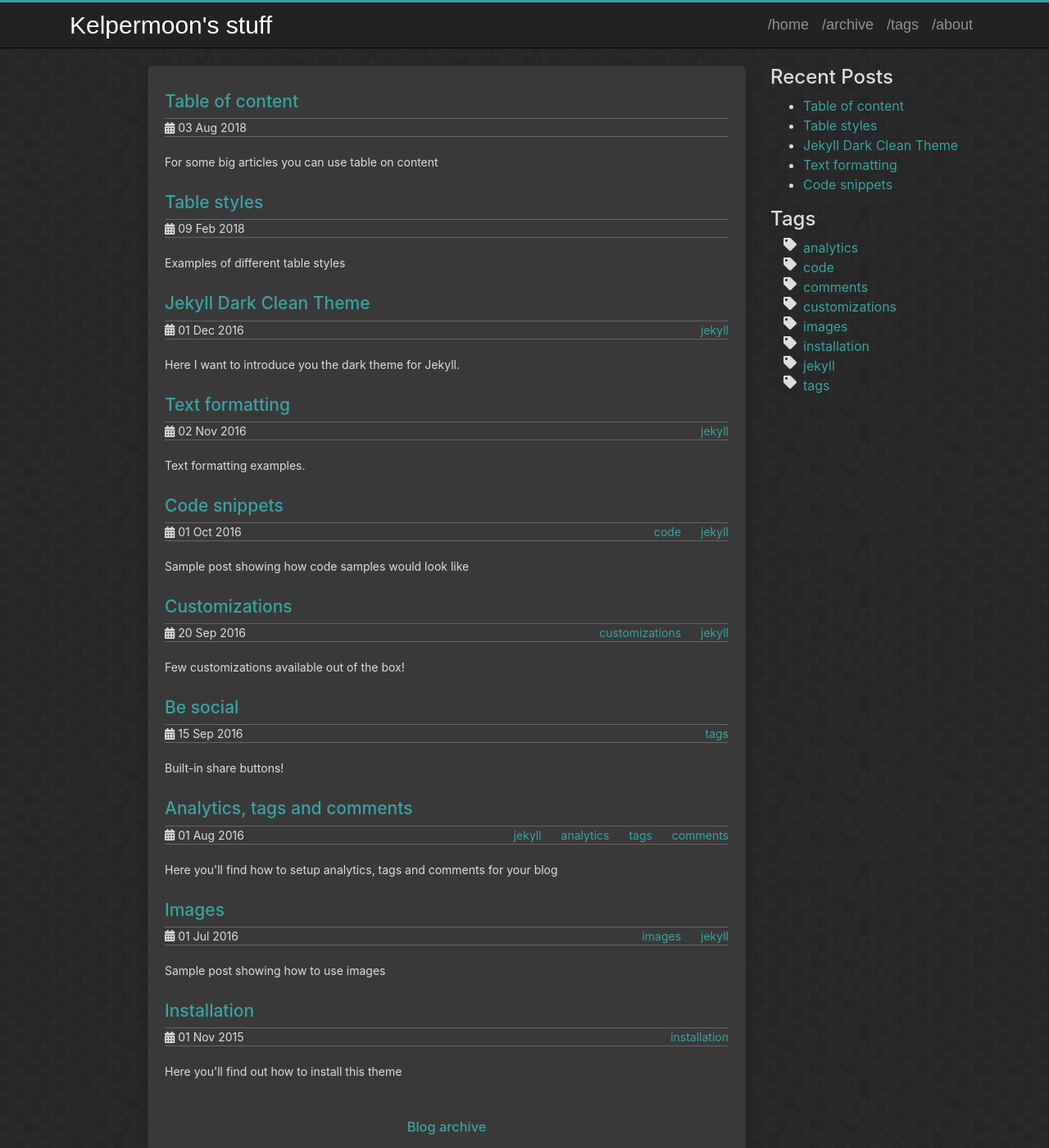
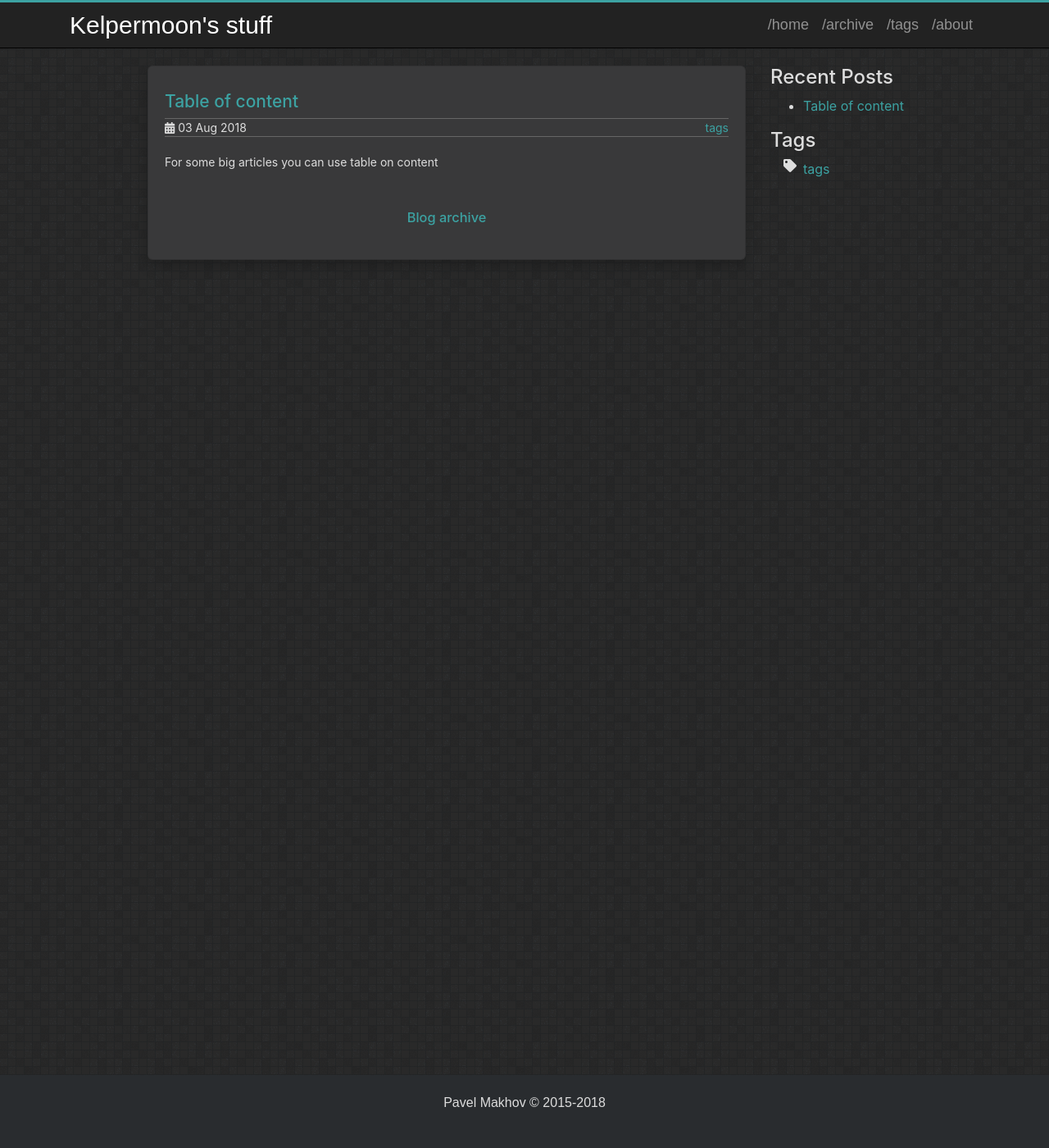
Before and after one commit to Kelpermoon/Kelpermoon.github.io, a Jekyll site: the page built from index.html, in a window 1280 px wide and 1400 px high. Shown: the whole window at 82% size. Built offline with Jekyll 4.4.1, drawn with Linux system fonts in a browser that asks for light colours.

Commit message:
doing things

```diff
--- a/_includes/footer.html
+++ b/_includes/footer.html
@@ -2,7 +2,6 @@
       <div class="container">
         <div class="footer">
           <p>{{ site.author }} &copy; {{ site.copyright }}</p>
-          {% include social.html %}
         </div>
       </div>
     </footer>
--- a/_posts/2015-11-01-installation.md
+++ /dev/null
@@ -1,34 +0,0 @@
----
-layout: post
-title: "Installation"
-date: 2015-11-01 16:25:06
-description: Here you'll find out how to install this theme
-tags:
- - installation
----
-
-## Installation
-
-If you dont't have your own blog you can clone this repository and put your articles in a `_posts` folder.
-If you already have your own blog then I think you can clone this repository and copy-paste content keeping your `_posts` folder.
-
-After you will have to set up your `_config.yml`
-
-## License
-
-The content of this theme is distributed and licensed under a [Creative Commons Attribution 4.0 License](https://creativecommons.org/licenses/by/4.0/legalcode)
-
-> This license lets others distribute, remix, tweak, and build upon your work,
-> even commercially, as long as they credit you for the original creation. This
-> is the most accommodating of licenses offered. Recommended for maximum
-> dissemination and use of licensed materials.
-
-In other words: you can do anything you want with this theme on any site, just please
-provide a link to the original theme on github.
-
-This theme includes the following files which are the properties of their
-respective owners:
-
-* js/bootstrap.min.js - [bootstrap](http://getbootstrap.com)
-* css/bootstrap.min.css - [bootstrap](http://getbootstrap.com)
-* js/jquery.min.js - [jquery](https://jquery.com)
--- a/_posts/2016-07-01-images.md
+++ /dev/null
@@ -1,46 +0,0 @@
----
-layout: post
-title: "Images"
-date: 2016-07-01 16:25:06
-tags: images jekyll
-description: Sample post showing how to use images
----
-
-## Introduction
-
-This theme supports two types of images:
-
-- inline images: ![Battery Widget]({{ '/assets/images/batWid1.png' | relative_url }})
-
-{% highlight html %}
-{% raw %}
-![Battery Widget]({{ '/assets/images/batWid1.png' | relative_url }})
-{% endraw %}
-{% endhighlight html %}
-
-- centered images with caption (optional):
-
-![img]({{ '/assets/images/deer.jpg' | relative_url }}){: .center-image }*(°0°)*
-
-{% highlight html %}
-{% raw %}
-![img]({{ '/assets/images/deer.jpg' | relative_url }}){: .center-image }*(°0°)*
-{% endraw %}
-{% endhighlight html %}
-
-You can apply your own styles to image by creating css class with style:
-
-{% highlight css %}
-.custom-image-style
-{
-/* your style */
-}
-{% endhighlight css %}
-
-And then applying your style just after the image in curly brackets with colon:
-
-{% highlight html %}
-{% raw %}
-[!image](path to image){:.custom-image-style}
-{% endraw %}
-{% endhighlight html %}
--- a/_posts/2016-08-01-analytics-tags-comments.md
+++ /dev/null
@@ -1,29 +0,0 @@
----
-layout: post
-title: "Analytics, tags and comments"
-date: 2016-08-01 16:25:06
-description: Here you'll find how to setup analytics, tags and comments for your blog
-tags:
- - jekyll
- - analytics
- - tags
- - comments
----
-
-# Analytics
-
-#### [Google Analytics](http://www.google.com/analytics/)
-
-To enable Google Analytics create an account [here](https://analytics.google.com). Then add your tracking id in `config.xml`, it should look something like `UA-********-1`
-
-#### [Yandex Metrica](http://metrica.yandex.com)
-
-To enable Yandex Metrica you need to register, create a 'counter' and then copy-paste it's code in `/_includes/yandex-metrica.html` file.
-
-# Tags
-
-To use this feature you simply will need to create a markdown file for each tag which you are using in you site in **tag** folder. To simplify this procedure there is an [/admin]({{site.baseurl}}/admin) page, which outputs the bash command which you just need to run inside **tag** folder of your site. Also don't forget to rerun it when you add a post with new tag.
-
-# Comments
-
-To enable [Disqus](http://disqus.com) register on the site and then just put your name in `_config.xml`. Comments could be switched on and off on per post basis, just put `comments: true` to enable them.
--- a/_posts/2016-09-16-be-social.md
+++ /dev/null
@@ -1,101 +0,0 @@
----
-layout: post
-title: "Be social"
-date: 2016-09-15 16:25:06
-description: Built-in share buttons!
-share: true
-tags:
- - tags
----
-
-# Social icons
-
-You can have social icons which could lead to your social profile.
-Out-of-the box it has:
-
-<ul class="social-media">
-  <li>
-    <a title="Github"
-      href="https://github.com/{{ site.social.github }}"
-      target="_blank"><i class="fab fa-github fa-2x"></i></a>
-  </li>
-  <li>
-    <a title="StackOverflow"
-      href="http://stackoverflow.com/users/1252056/{{ site.social.stackoverflow }}"
-      target="_blank"><i class="fab fa-stack-overflow fa-2x"></i></a>
-  </li>
-  <li>
-    <a title="LinkedIn"
-      href="https://www.linkedin.com/in/{{ site.social.linkedin }}"
-      target="_blank"><i class="fab fa-linkedin fa-2x"></i></a>
-  </li>
-  <li>
-    <a title="Instagram"
-      href="https://instagram.com/{{ site.social.instagram }}"
-      target="_blank"><i class="fab fa-instagram fa-2x"></i></a>
-  </li>
-  <li>
-    <a title="Last.fm"
-      href="http://lastfm.com/user/{{ site.social.lastfm }}"
-      target="_blank"><i class="fab fa-lastfm fa-2x"></i></a>
-  </li>
-  <li>
-    <a title="RSS"
-      href="{{site.url}}/{{ site.social.rss }}"
-      target="_blank"><i class="fa fa-rss fa-2x"></i></a>
-  </li>
-</ul>
-
-They could be setup in `_config.yml`.
-
-To add more icons do following steps:
-
- - choose an icon you want to use: [Font Awesome Icons](https://fortawesome.github.io/Font-Awesome/icons/)
- - add variable in `_config.yml`
- - add icon in `social.html` with check if variable exists:
-
-{% highlight html %}
-{% raw %}
-{% if site.social.rss %}
-  <li>
-    <a title="{{ site.social.<your_social_variable> }}"
-       href="{{site.url}}/{{ site.social.<your_social_variable> }}"
-       target="_blank"><font_awesome_icon></i></a>
-  </li>
-{% endif %}
-{% endraw %}
-{% endhighlight html %}
-
-
-# Share buttons
-
-This theme comes with built-in share buttons. You can see them in the bottom of this post.
-To turn them on in the header of your post add:
-
-{% highlight yml %}
-layout: post
-title: "Be sociable"
-date: 2016-05-15 16:25:06
-description: Built-in share buttons!
-share: true <-- here
-{% endhighlight yml %}
-
-If you want to disable some of them - go to **_config.yml**:
-
->_config.yml
-{:.filename}
-{% highlight yml%}
-share:
-  facebook: true
-  twitter: true
-  gplus: true
-  linkedin: true
-  pinterest: true
-  email: true
-{% endhighlight yml%}
-
-To add new buttons:
-
-1. add icon name in **_config.yml**;
-2. add section in **_includes/share.html**;
-3. add styles in **css/theme.css**.
--- a/_posts/2016-09-20-customizations.md
+++ /dev/null
@@ -1,122 +0,0 @@
----
-layout: post
-title: "Customizations"
-date: 2016-09-20 16:25:06
-description: Few customizations available out of the box!
-share: true
-tags:
- - customizations
- - jekyll
----
-
-# Accent color
-
-Accent color is color for some important elements, such as links, buttons, icons. Currently accent color is <button class="btn" style="background-color:#3CA2A2; color:#444444">#3CA2A2</button>. This theme has some more predefined colors available in **theme.scss**:
-
->theme.scss
-{:.filename}
-{% highlight scss %}
-// Several accent colors, choose one or create your own!
-$accent-color: #3CA2A2;     // original =)
-// $accent-color: #C38FD6;   velvet
-// $accent-color: #8FD6B3;   greenish
-// $accent-color: #35B4DE;   bluish
-// $accent-color: #D2E354;   yellowish
-// $accent-color: #52B54B;   green
-
-{% endhighlight %}
-
-You can use one of them (just click the button below to see accent color in action) or define your own!
-
-<button class="btn" style="background-color:#C38FD6; color:#444444">#C38FD6</button>, <button class="btn" style="background-color:#8FD6B3; color:#444444">#8FD6B3</button>, <button class="btn" style="background-color:#35B4DE; color:#444444">#35B4DE</button>, <button class="btn" style="background-color:#D2E354; color:#444444">#D2E354</button>, <button class="btn" style="background-color:#52B54B; color:#444444">#52B54B</button>.
-
-<script>
-  $('.btn').click(function(){
-    var color = $(this).text();
-    [].forEach.call($('a'), function(item) {
-      item.style.color = color
-    })
-  })
-</script>
-
-<style>
-  .label{
-    cursor: default;
-    border-radius: 5px;
-    padding: 5px 8px;
-  }
-</style>
-
-# Other colors
-
-As Jekyll comes with support of SASS I put colors in variables. Here are the ones which could be easily changed:
-
->theme.scss
-{:.filename}
-{% highlight scss %}
-$font-color: #dddddd;
-$background-color: #292929;
-$post-panel-color: #444;
-$footer-background-color: #292c2f;
-$note-color: #87CEFA;
-$warning-color: #ffff00;
-{% endhighlight %}
-
-# Background
-
-It is also possible to change the background pattern and color. This theme comes with few patterns pre-installed -- you can check them by clicking on the images below. Or check the [transparenttextures.com](https://www.transparenttextures.com/) -- it has tons of different patterns for background.
-
-<style>
-.pattern-list{
-    list-style-type: none;
-    padding: 0;
-}
-.pattern{
-    height: 100px;
-    box-shadow: 0 0 3px 2px rgba(0,0,0,.1);
-
-}
-.pattern:hover {
-    box-shadow: 0 0 3px 2px rgba(0,0,0,.3);
-    transition: box-shadow .2s ease;
-    cursor: pointer;
-}
-.smthg{
-    max-width: none !important;
-}
-.col-sm-6 {
-    padding: 5px !important;
-}
-</style>
-
-<ul class="pattern-list">
-<li class="col-sm-6"><div class="pattern" style="background-image:url('{{ '/assets/css/pics/background/3px-tile.png' | relative_url }}')"></div></li>
-<li class="col-sm-6"><div class="pattern" style="background-image:url('{{ '/assets/css/pics/background/asfalt-light.png' | relative_url }}')"></div></li>
-<li class="col-sm-6"><div class="pattern" style="background-image:url('{{ '/assets/css/pics/background/black-linen.png' | relative_url }}')"></div></li>
-<li class="col-sm-6"><div class="pattern" style="background-image:url('{{ '/assets/css/pics/background/food.png' | relative_url }}')"></div></li>
-<li class="col-sm-6"><div class="pattern" style="background-image:url('{{ '/assets/css/pics/background/gplay.png' | relative_url }}')"></div></li>
-<li class="col-sm-6"><div class="pattern" style="background-image:url('{{ '/assets/css/pics/background/green-dust-and-scratches.png' | relative_url }}')"></div></li>
-<li class="col-sm-6"><div class="pattern" style="background-image:url('{{ '/assets/css/pics/background/hexellence.png' | relative_url }}')"></div></li>
-<li class="col-sm-6"><div class="pattern" style="background-image:url('{{ '/assets/css/pics/background/random-grey-variations.png' | relative_url }}')"></div></li>
-<li class="col-sm-6"><div class="pattern" style="background-image:url('{{ '/assets/css/pics/background/shley-tree-1.png' | relative_url }}')"></div></li>
-<li class="col-sm-6"><div class="pattern" style="background-image:url('{{ '/assets/css/pics/background/subtle-grey.png' | relative_url }}')"></div></li>
-<li class="col-sm-6"><div class="pattern" style="background-image:url('{{ '/assets/css/pics/background/xv.png' | relative_url }}')"></div></li>
-<li class="col-sm-6"><div class="pattern" style="background-image:url('{{ '/assets/css/pics/background/triangles.png' | relative_url }}')"></div></li>
-</ul>
-
-<script>
-  $('.pattern').click(function(){
-    var source = this.style.backgroundImage;
-    document.getElementsByTagName('body')[0].style.backgroundImage = source;
-    console.log("url('" + source + "'))");
-  })
-</script>
-
-To change the color go to the **theme.scss** and change the `background-pattern` variable to the name of the pattern image file. To use custom pattern, download it from [transparenttextures.com](https://www.transparenttextures.com/) and place it under **css/pics/background/**.
-
->theme.scss
-{:.filename}
-{% highlight scss %}
-// use this or pick any from /css/pics/background folder or from transparenttextures.com
-$background-pattern: 'random-grey-variations.png';
-{% endhighlight %}
--- a/_posts/2016-10-01-code-syntax-highlighting.md
+++ /dev/null
@@ -1,81 +0,0 @@
----
-layout: post
-title: "Code snippets"
-date: 2016-10-01 16:25:06
-tags: code jekyll
-description: Sample post showing how code samples would look like
----
-
-## Introduction
-
-For code syntax coloration I'm using Darcula theme from Intellij IDEA, which I've found in this post [Darcula theme for Pygments](http://smasue.github.io/pygments-darcula).
-
-XML with line numbers (linenos flag), `{{ "{%" }} highlight xml linenos %}`:
-{% highlight xml linenos %}
-{% raw %}
-<?xml version="1.0" encoding="UTF-8"?>
-<rss version="2.0" xmlns:atom="http://www.w3.org/2005/Atom">
-  <channel>
-    <title>{{ site.name }}</title>
-    <description>{{ site.description }}</description>
-    <link>{{site.baseurl | prepend:site.url}}</link>
-    <atom:link href="{{site.baseurl | prepend:site.url}}/feed.xml" rel="self" type="application/rss+xml" />
-    {% for post in site.posts limit:10 %}
-      <item>
-        <title>{{ post.title }}</title>
-        <description>{{ post.content | xml_escape }}</description>
-        <pubDate>{{ post.date | date: "%a, %d %b %Y %H:%M:%S %z" }}</pubDate>
-        <link>{{post.url | prepend:site.baseurl | prepend:site.url}}</link>
-        <guid isPermaLink="true">{{post.url | prepend:site.baseurl | prepend:site.url}}</guid>
-      </item>
-    {% endfor %}
-  </channel>
-</rss>
-{% endraw %}
-{% endhighlight xml %}
-
->JSON
-{:.filename}
-{% highlight json %}
-{"employees":[
-    {"firstName":"John", "lastName":"Doe"},
-    {"firstName":"Anna", "lastName":"Smith"},
-    {"firstName":"Peter", "lastName":"Jones"}
-]}
-{% endhighlight %}
-
->SQL
-{:.filename}
-{% highlight SQL %}
-select count(*) as cm_content_nodes
-from alf_node nd, alf_qname qn, alf_namespace ns
-where qn.ns_id = ns.id
-  and nd.type_qname_id = qn.id
-  and ns.uri = 'http://www.alfresco.org/model/content/1.0'
-  and qn.local_name = 'content';
-{% endhighlight %}
-
->Java
-{:.filename}
-{% highlight java %}
-private String getToken(HttpClient client) throws UnsupportedEncodingException{
-  Cookie[] cookies = client.getState().getCookies();
-  for (Cookie cookie : cookies){
-    if (cookie.getName().equals("Alfresco-CSRFToken")){
-      return URLDecoder.decode(cookie.getValue(), "UTF-8");
-    }
-  }
-  return null;
-}
-{% endhighlight %}
-
-To add name to the code snippet, as in the examples above, add following construction before the snippet:
-
-{% highlight bash %}
-{% raw %}
->Java
-{:.filename}
-{% highlight java %}
-...
-{% endraw %}
-{% endhighlight %}
--- a/_posts/2016-11-02-text-formatting.md
+++ /dev/null
@@ -1,72 +0,0 @@
----
-layout: post
-title: "Text formatting"
-date: 2016-11-02 16:25:06
-tags: jekyll
-description: Text formatting examples.
----
-
-# Text formatting example
-
-Some examples of text formatting for some common text elements.
-
-# Headers
-
-# Header1
-
-## Header2
-
-### Header3
-
-#### Header4
-
-# Emphasis
-
-Italics: `*asterisks*` -> *asterisks* or `_underscores_` -> _underscores_.
-
-Bold: `**asterisks**` -> **asterisks** or `__underscores__` -> __underscores__.
-
-You also can combine them: `**asterisks and _underscores_**` -> **asterisks and _underscores_**.
-
-# Blockquotes and notes
-
-{% highlight bash %}
->Blockquotes
-{% endhighlight bash %}
-
->Blockquotes
-
-Using very cool [feature](http://kramdown.gettalong.org/quickref.html#block-attributes) of kramdown which allows to assign any attribute to a block-level element I've added note and warning:
-
-{% highlight bash %}
->Note
-{: .note}
-{% endhighlight bash %}
-
->Note
-{: .note}
-
-{% highlight bash %}
->Warning
-{: .note .warning}
-{% endhighlight bash %}
-
->Warning
-{: .note .warning}
-
-# Keyboard buttons
-
-In case you need to show some keyboard shortcuts, like `Ctrl`{: .key}+`A`{:.key} use following construction:
-
-{% highlight bash %}
-`Ctrl`{: .key}+`A`{:.key}
-{% endhighlight bash %}
-
-Example of keyboard shortcuts in a terminal:
-
-`Ctrl`{: .key} + `A`{: .key} = move cursor to beginning of line
-`Ctrl`{: .key} + `E`{: .key} = move cursor to end of line
-`Ctrl`{: .key} + `C`{: .key} = kills the current process.
-`Ctrl`{: .key} + `Z`{: .key} = sends the current process to the background.
-`Ctrl`{: .key} + `D`{: .key} = logs you out.
-`Ctrl`{: .key} + `R`{: .key} = finds the last command matching the entered letters.
--- a/_posts/2016-12-01-jekyll-clean-theme.md
+++ /dev/null
@@ -1,27 +0,0 @@
----
-layout: post
-title: "Jekyll Dark Clean Theme"
-date: 2016-12-01 16:25:06
-tags: jekyll
-description: Here I want to introduce you the dark theme for Jekyll.
----
-
-Here is a sample post for Jekyll-Clean-Dark theme.
-
-* get it from [github](https://github.com/streetturtle/jekyll-clean-dark)
-* see the [live demo](http://pavelmakhov.com/jekyll-clean-dark)
-* see it [in action on my blog](http://pavelmakhov.com)
-
-This theme was created on top of [Jekyll Clean theme](https://scotte.github.io) by Scotte.
-
-This theme uses some parts of Twitter Bootstrap, which allows it looks nice on a mobile devices using a collapsable nav bar and hiding the sidebar.
-
-Here how it looks like on some portable devices:
-
-![My helpful screenshot]({{ '/assets/images/iphone_portrait.PNG' | relative_url }}){: .center-image }*iPhone 5 portrait*
-
-![My helpful screenshot]({{ '/assets/images/iphone_landscape.PNG' | relative_url }}){: .center-image }*iPhone 5 landscape*
-
-![My helpful screenshot]({{ '/assets/images/ipad_portrait.PNG' | relative_url }}){: .center-image }*iPad mini portrait*
-
-![My helpful screenshot]({{ '/assets/images/ipad_landscape.PNG' | relative_url }}){: .center-image }*iPad mini landscape*
--- a/_posts/2018-02-09-table-styles.md
+++ /dev/null
@@ -1,145 +0,0 @@
----
-layout: post
-title: Table styles
-date:   2018-02-09 11:07
-description: Examples of different table styles
-comments: true
----
-
-Below are the examples of the default table styling.
-
-## Simple table
-
-|First Header | Second Header|
-|------------ | -------------|
-|Content from cell 1 | Content from cell 2|
-|Content in the first column | Content in the second column|
-
->Markdown
-{:.filename}
-{% highlight raw %}
-|First Header | Second Header|
-|------------ | -------------|
-|Content from cell 1 | Content from cell 2|
-|Content in the first column | Content in the second column|
-{% endhighlight %}
-
-## Custom styles
-
-It is also possible to change a bit table styles by applying CSS classes. By default there are two classes available:
-
- - `.wide` - makes table width 100%
-
-|First Header | Second Header|
-|------------ | -------------|
-|Content from cell 1 | Content from cell 2|
-|Content in the first column | Content in the second column|
-{:.wide}
-
->Markdown - note the last line
-{:.filename}
-{% highlight markdown %}
-|First Header | Second Header|
-|------------ | -------------|
-|Content from cell 1 | Content from cell 2|
-|Content in the first column | Content in the second column|
-{:.wide}
-{% endhighlight %}
-
- - `.inner-borders` - shows inner borders
-
-|First Header | Second Header|
-|------------ | -------------|
-|Content from cell 1 | Content from cell 2|
-|Content in the first column | Content in the second column|
-{:.inner-borders}
-
->Markdown - note the last line
-{:.filename}
-{% highlight raw %}
-|First Header | Second Header|
-|------------ | -------------|
-|Content from cell 1 | Content from cell 2|
-|Content in the first column | Content in the second column|
-{:.inner-borders}
-{% endhighlight %}
-
-You can add more such classes by putting them inside **theme.scss**. Here is how the above mentioned classes are defined:
-
-{% highlight scss %}
-table.wide {
-  width: 100%;
-  max-width: 100%;
-}
-
-table.inner-borders {
-  border-collapse: collapse;
-  border-style: hidden;
-  td {
-    border: 1px solid #5e5e5e;
-  }
-}
-{% endhighlight %}
-
-
-## Few more examples from kramdown [documentation](https://kramdown.gettalong.org/syntax.html#tables):
-
-|-----------------+------------+-----------------+----------------|
-| Default aligned |Left aligned| Center aligned  | Right aligned  |
-|-----------------|:-----------|:---------------:|---------------:|
-| First body part |Second cell | Third cell      | fourth cell    |
-| Second line     |foo         | **strong**      | baz            |
-| Third line      |quux        | baz             | bar            |
-|-----------------+------------+-----------------+----------------|
-| Second body     |            |                 |                |
-| 2 line          |            |                 |                |
-|=================+============+=================+================|
-| Footer row      |            |                 |                |
-|-----------------+------------+-----------------+----------------|
-
->Table header row, two table bodies and a table footer row
-{:.filename}
-{% highlight raw %}
-|-----------------+------------+-----------------+----------------|
-| Default aligned |Left aligned| Center aligned  | Right aligned  |
-|-----------------|:-----------|:---------------:|---------------:|
-| First body part |Second cell | Third cell      | fourth cell    |
-| Second line     |foo         | **strong**      | baz            |
-| Third line      |quux        | baz             | bar            |
-|-----------------+------------+-----------------+----------------|
-| Second body     |            |                 |                |
-| 2 line          |            |                 |                |
-|=================+============+=================+================|
-| Footer row      |            |                 |                |
-|-----------------+------------+-----------------+----------------|
-{% endhighlight %}
-
----
-
-|---
-| Default aligned | Left aligned | Center aligned | Right aligned
-|-|:-|:-:|-:
-| First body part | Second cell | Third cell | fourth cell
-| Second line |foo | **strong** | baz
-| Third line |quux | baz | bar
-|---
-| Second body
-| 2 line
-|===
-| Footer row
-
->Same as above but shorter
-{:.filename}
-{% highlight raw %}
-|---
-| Default aligned | Left aligned | Center aligned | Right aligned
-|-|:-|:-:|-:
-| First body part | Second cell | Third cell | fourth cell
-| Second line |foo | **strong** | baz
-| Third line |quux | baz | bar
-|---
-| Second body
-| 2 line
-|===
-| Footer row
-{% endhighlight %}
```
Also changed, not shown: _posts/2018-08-03-table-of-content.md (+1 -0 lines), 1 other file.
